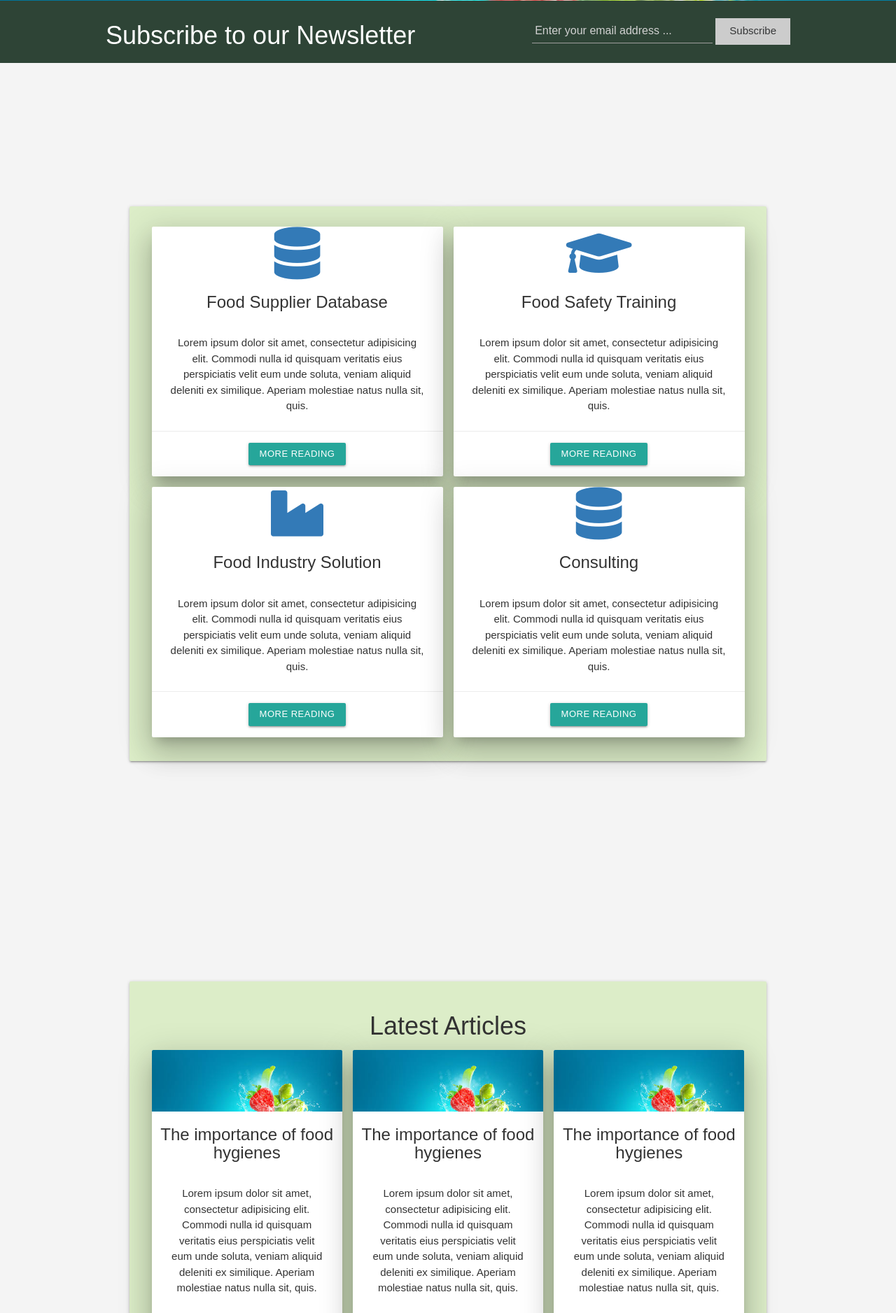
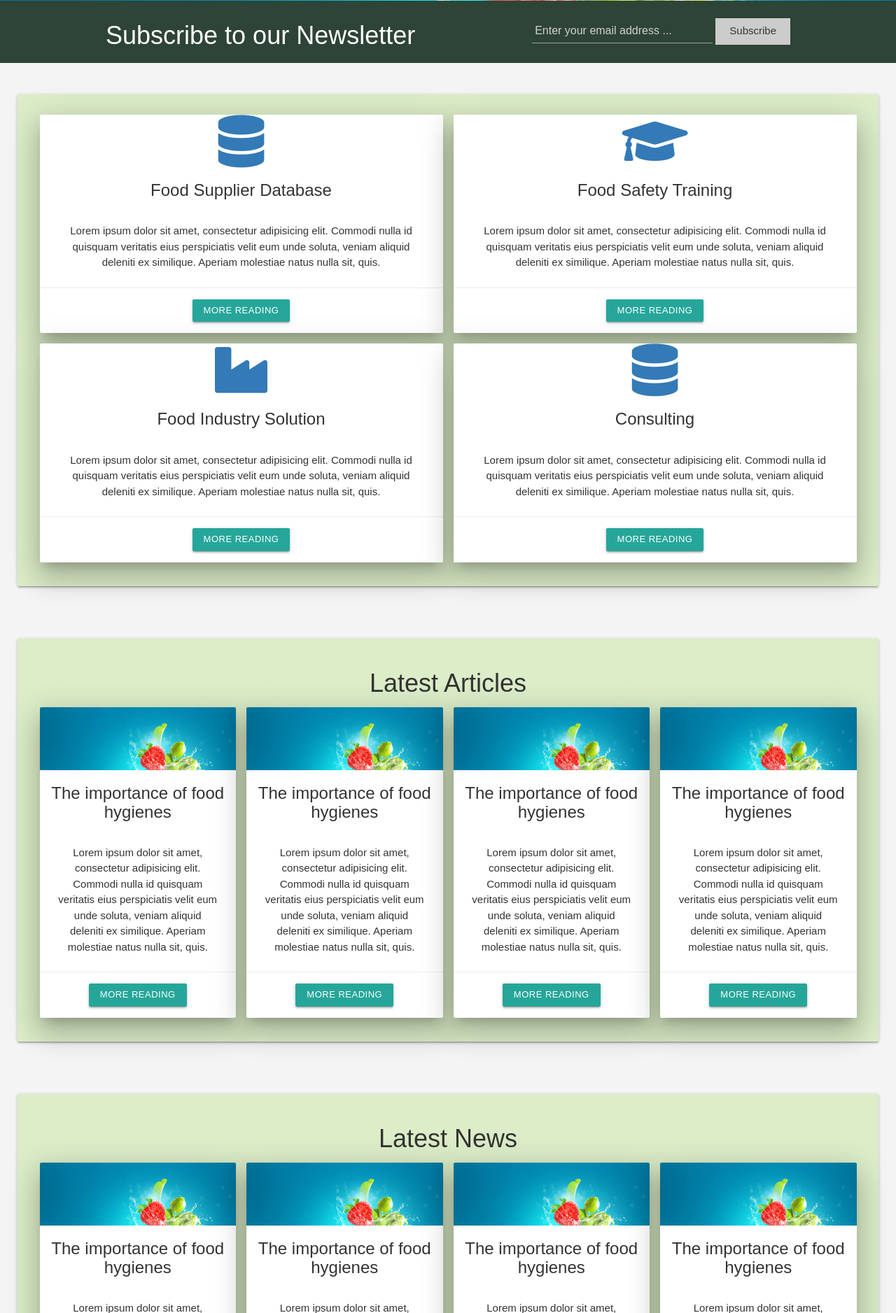
Before and after one commit to patbpm/whizzproject, a Django app: page / in a window 1280 px wide. Shown: the part 617-2494 px from the top of the page at 70% size. Run offline with Django 3.2, Linux system fonts and the light colour scheme; some libraries are stand-ins or nearby versions.

```diff
--- a/agrowhizz/blog/models.py
+++ b/agrowhizz/blog/models.py
@@ -12,5 +12,6 @@ class Post(models.Model):
     published_date = models.DateTimeField(
             blank=True, null=True)
 
+
     def __str__(self):
         return self.title
--- a/agrowhizz/blog/templates/blog/blog.html
+++ b/agrowhizz/blog/templates/blog/blog.html
@@ -7,7 +7,7 @@
             <div class="col s6 m12">
                 <div class="card center-align z-depth-5">
                     <div>
-                        <h1 class="card-title"><a href="">{{ post.title }}</a></h1>
+                        <h1 class="card-title"><a href="{% url 'post_detail' pk=post.pk %}">{{ post.title }}</a></h1>
                         <p>By  {{ post.author }}</p>
                         <p>published: {{ post.published_date }}</p>
                         <p class="card-content truncate left-align">{{ post.text|linebreaksbr }}</p>
--- a/agrowhizz/blog/urls.py
+++ b/agrowhizz/blog/urls.py
@@ -3,5 +3,6 @@ from . import views
 
 urlpatterns = [
     url(r'^$', views.blog, name='blog'),
+    url(r'^post/(?P<pk>\d+)/$', views.post_detail, name='post_detail'),
 
 ]
--- a/agrowhizz/home/static/css/home/home.css
+++ b/agrowhizz/home/static/css/home/home.css
@@ -49,6 +49,6 @@
 }
 
 .articles {
-    padding: 100px 100px ;
-    margin: 100px;
+    padding: 20px 20px ;
+    margin: 20px;
 }
--- a/agrowhizz/home/templates/home/homePage.html
+++ b/agrowhizz/home/templates/home/homePage.html
@@ -95,7 +95,7 @@
 <section class="articles">
     <div class="row card-panel hoverable #dcedc8 light-green lighten-4">
       <h1 class="center-align">Latest Articles</h1>
-        <div class="col s12 m4">
+        <div class="col s12 m3">
               <div class="card center-align z-depth-5">
                 <div class="card-image">
                     <a href="contactus.html" ><img src="/static/imgs/home/Headerimg2.jpg"></a>
@@ -112,7 +112,7 @@
                 </div>
               </div>
         </div>
-        <div class="col s12 m4">
+        <div class="col s12 m3">
             <div class="card center-align z-depth-5">
               <div class="card-image">
                   <a href="contactus.html" ><img src="/static/imgs/home/Headerimg2.jpg"></a>
@@ -129,7 +129,7 @@
               </div>
             </div>
       </div>
-      <div class="col s12 m4">
+      <div class="col s12 m3">
           <div class="card center-align z-depth-5">
             <div class="card-image">
                 <a href="contactus.html" ><img src="/static/imgs/home/Headerimg2.jpg"></a>
@@ -146,7 +146,7 @@
             </div>
           </div>
     </div>
-    <div class="col s12 m4">
+    <div class="col s12 m3">
         <div class="card center-align z-depth-5">
           <div class="card-image">
               <a href="contactus.html" ><img src="/static/imgs/home/Headerimg2.jpg"></a>
@@ -163,7 +163,15 @@
           </div>
         </div>
     </div>
-    <div class="col s12 m4">
+
+
+
+</section>
+
+<section class="articles">
+    <div class="row card-panel hoverable #dcedc8 light-green lighten-4">
+      <h1 class="center-align">Latest News</h1>
+        <div class="col s12 m3">
               <div class="card center-align z-depth-5">
                 <div class="card-image">
                     <a href="contactus.html" ><img src="/static/imgs/home/Headerimg2.jpg"></a>
@@ -180,7 +188,7 @@
                 </div>
               </div>
         </div>
-    <div class="col s12 m4">
+        <div class="col s12 m3">
             <div class="card center-align z-depth-5">
               <div class="card-image">
                   <a href="contactus.html" ><img src="/static/imgs/home/Headerimg2.jpg"></a>
@@ -197,16 +205,7 @@
               </div>
             </div>
       </div>
-    <a class="waves-effect waves-light btn-large center-align" href="#">More Articles</a>
-  </div>
-
-
-</section>
-
-<section class="articles">
-    <div class="row card-panel hoverable #dcedc8 light-green lighten-4">
-      <h1 class="center-align">Latest News</h1>
-        <div class="col s12 m4">
+      <div class="col s12 m3">
           <div class="card center-align z-depth-5">
             <div class="card-image">
                 <a href="contactus.html" ><img src="/static/imgs/home/Headerimg2.jpg"></a>
@@ -223,7 +222,7 @@
             </div>
           </div>
     </div>
-        <div class="col s12 m4">
+    <div class="col s12 m3">
         <div class="card center-align z-depth-5">
           <div class="card-image">
               <a href="contactus.html" ><img src="/static/imgs/home/Headerimg2.jpg"></a>
@@ -240,76 +239,6 @@
           </div>
         </div>
     </div>
-      <div class="col s12 m4">
-          <div class="card center-align z-depth-5">
-            <div class="card-image">
-                <a href="contactus.html" ><img src="/static/imgs/home/Headerimg2.jpg"></a>
-            </div>
-            <h3 class="card-title">The importance of food hygienes</h3>
-            <div class="card-content">
-                <p>Lorem ipsum dolor sit amet, consectetur adipisicing elit. Commodi nulla id quisquam veritatis eius perspiciatis velit eum unde soluta, veniam aliquid deleniti ex similique. Aperiam molestiae natus nulla sit, quis.</p>
-            </div>
-            <div class="card-stacked">
-                <div class="card-action">
-                    <a class="waves-effect waves-light btn-small" href="#">More Reading</a>
-
-                </div>
-            </div>
-          </div>
-    </div>
-    <div class="col s12 m4">
-        <div class="card center-align z-depth-5">
-          <div class="card-image">
-              <a href="contactus.html" ><img src="/static/imgs/home/Headerimg2.jpg"></a>
-          </div>
-          <h3 class="card-title">The importance of food hygienes</h3>
-          <div class="card-content">
-              <p>Lorem ipsum dolor sit amet, consectetur adipisicing elit. Commodi nulla id quisquam veritatis eius perspiciatis velit eum unde soluta, veniam aliquid deleniti ex similique. Aperiam molestiae natus nulla sit, quis.</p>
-          </div>
-          <div class="card-stacked">
-              <div class="card-action">
-                  <a class="waves-effect waves-light btn-small" href="#">More Reading</a>
-
-              </div>
-          </div>
-        </div>
-    </div>
-    <div class="col s12 m4">
-        <div class="card center-align z-depth-5">
-          <div class="card-image">
-              <a href="contactus.html" ><img src="/static/imgs/home/Headerimg2.jpg"></a>
-          </div>
-          <h3 class="card-title">The importance of food hygienes</h3>
-          <div class="card-content">
-              <p>Lorem ipsum dolor sit amet, consectetur adipisicing elit. Commodi nulla id quisquam veritatis eius perspiciatis velit eum unde soluta, veniam aliquid deleniti ex similique. Aperiam molestiae natus nulla sit, quis.</p>
-          </div>
-          <div class="card-stacked">
-              <div class="card-action">
-                  <a class="waves-effect waves-light btn-small" href="#">More Reading</a>
-
-              </div>
-          </div>
-        </div>
-    </div>
-    <div class="col s12 m4">
-      <div class="card center-align z-depth-5">
-        <div class="card-image">
-            <a href="contactus.html" ><img src="/static/imgs/home/Headerimg2.jpg"></a>
-        </div>
-        <h3 class="card-title">The importance of food hygienes</h3>
-        <div class="card-content">
-            <p>Lorem ipsum dolor sit amet, consectetur adipisicing elit. Commodi nulla id quisquam veritatis eius perspiciatis velit eum unde soluta, veniam aliquid deleniti ex similique. Aperiam molestiae natus nulla sit, quis.</p>
-        </div>
-        <div class="card-stacked">
-            <div class="card-action">
-                <a class="waves-effect waves-light btn-small" href="#">More Reading</a>
-
-            </div>
-        </div>
-      </div>
-    </div>
-    <a class="waves-effect waves-light btn-large center-align" href="#">More News</a>
-  </div>
 
 
 </section>
```
Also changed, not shown: agrowhizz/blog/templates/blog/post_detail.html (added, +18 -0 lines), agrowhizz/blog/views.py (+9 -1 lines). Lines whose indentation alone changed are shown as unchanged.
